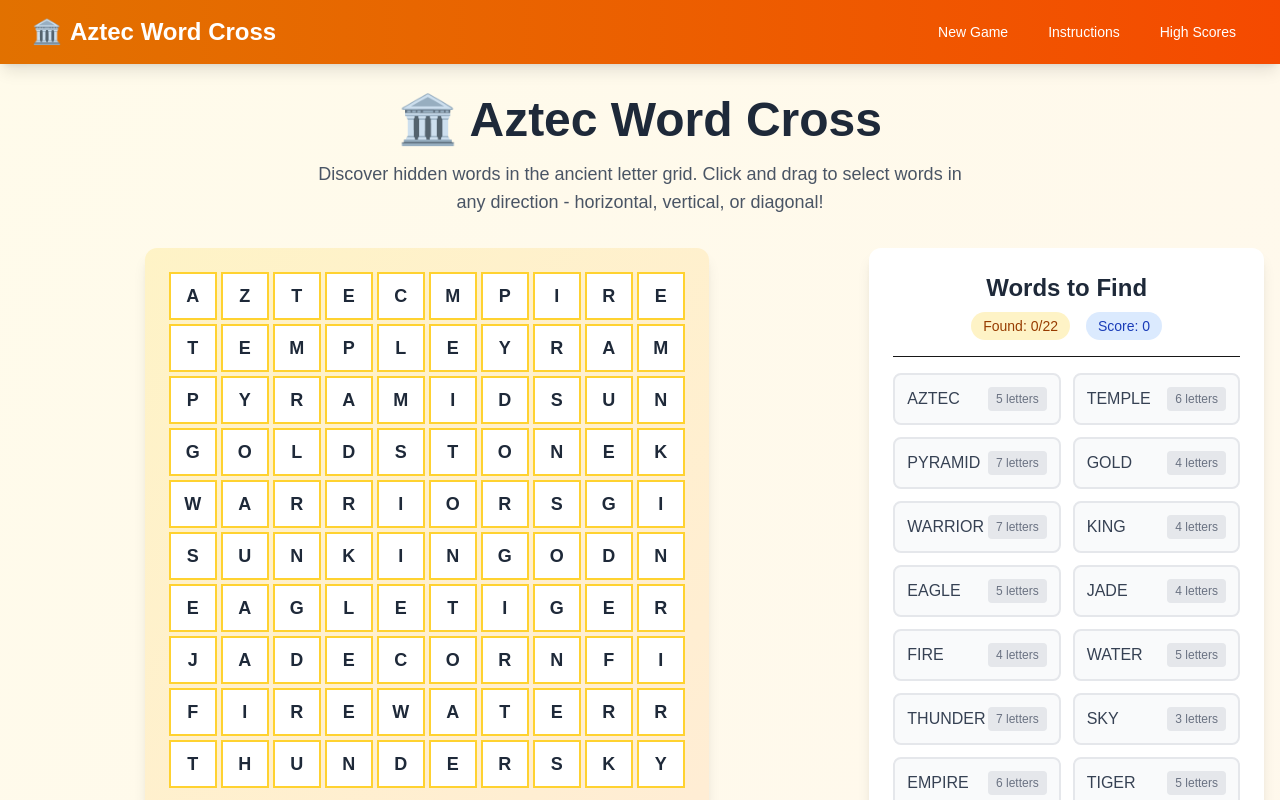
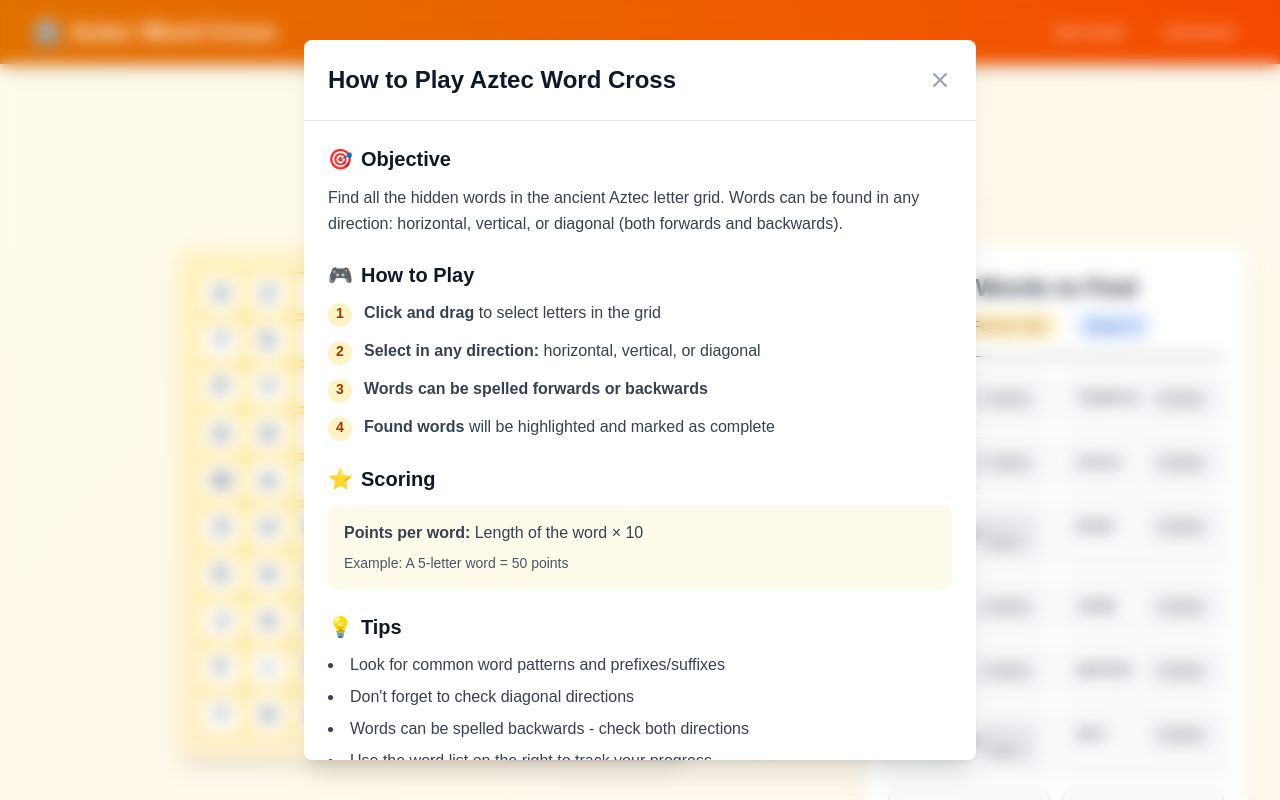
Before and after one commit to SylveHenry/aztec-game, a Next.js app: page / in a window 1280 px wide. Both pictures are taken after a click on the button "Instructions". Shown: the top 800 px of the page. Built offline with nearby package versions, Linux system fonts and the light colour scheme.

Commit message:
update ungoing

```diff
--- a/src/app/page.tsx
+++ b/src/app/page.tsx
@@ -5,7 +5,6 @@ import Navbar from '@/components/Navbar';
 import Footer from '@/components/Footer';
 import GameBoard from '@/components/GameBoard';
 import WordList from '@/components/WordList';
-import GameControls from '@/components/GameControls';
 import { useWordCross } from '@/hooks/useWordCross';
 import { getCurrentGame } from '@/data/gameData';
 
@@ -34,9 +33,9 @@ export default function Home() {
           </p>
         </div>
 
-        <div className="grid grid-cols-1 lg:grid-cols-3 gap-8 max-w-7xl mx-auto">
+        <div className="grid grid-cols-1 lg:grid-cols-3 gap-8 max-w-7xl mx-auto px-4">
           {/* Game Board - Takes up 2 columns on large screens */}
-          <div className="lg:col-span-2 flex justify-center">
+          <div className="lg:col-span-2 flex justify-center w-full">
             <GameBoard
               gameState={gameState}
               onCellMouseDown={handleCellMouseDown}
@@ -45,45 +44,13 @@ export default function Home() {
             />
           </div>
 
-          {/* Sidebar with Word List and Controls */}
-          <div className="space-y-6">
+          {/* Sidebar with Word List */}
+          <div className="space-y-6 w-full">
             <WordList
               wordsToFind={gameState.wordsToFind}
               foundWords={gameState.foundWords}
               score={gameState.score}
             />
-
-            <GameControls
-              onResetGame={resetGame}
-              gameCompleted={gameState.gameCompleted}
-              difficulty={gameData.difficulty}
-            />
-          </div>
-        </div>
-
-        {/* Game Info Section */}
-        <div className="mt-12 max-w-4xl mx-auto">
-          <div className="bg-white rounded-xl shadow-lg p-8">
-            <h2 className="text-2xl font-bold text-gray-800 mb-4 text-center">
-              About {gameData.title}
-            </h2>
-            <div className="grid grid-cols-1 md:grid-cols-3 gap-6 text-center">
-              <div className="p-4 bg-amber-50 rounded-lg">
-                <div className="text-2xl mb-2">🎯</div>
-                <h3 className="font-semibold text-gray-800">Difficulty</h3>
-                <p className="text-gray-600 capitalize">{gameData.difficulty}</p>
-              </div>
-              <div className="p-4 bg-amber-50 rounded-lg">
-                <div className="text-2xl mb-2">📝</div>
-                <h3 className="font-semibold text-gray-800">Words to Find</h3>
-                <p className="text-gray-600">{gameData.words.length} words</p>
-              </div>
-              <div className="p-4 bg-amber-50 rounded-lg">
-                <div className="text-2xl mb-2">🏆</div>
-                <h3 className="font-semibold text-gray-800">Current Score</h3>
-                <p className="text-gray-600">{gameState.score} points</p>
-              </div>
-            </div>
           </div>
         </div>
       </main>
--- a/src/components/Footer.tsx
+++ b/src/components/Footer.tsx
@@ -41,7 +41,7 @@ const Footer: React.FC = () => {
 
         <div className="mt-8 pt-8 border-t border-gray-700 text-center">
           <p className="text-gray-400 text-sm">
-            © 2024 Aztec Word Cross. Built with Next.js and Tailwind CSS.
+            © {new Date().getFullYear()} Aztec Word Cross. Built with Next.js and Tailwind CSS.
           </p>
         </div>
       </div>
--- a/src/components/GameBoard.tsx
+++ b/src/components/GameBoard.tsx
@@ -29,7 +29,7 @@ const GameBoard: React.FC<GameBoardProps> = ({
   };
 
   const getCellClassName = (row: number, col: number): string => {
-    const baseClasses = "w-10 h-10 sm:w-12 sm:h-12 border-2 border-amber-300 flex items-center justify-center font-bold text-lg cursor-pointer select-none transition-all duration-200";
+    const baseClasses = "aspect-square border-2 border-amber-300 flex items-center justify-center font-bold cursor-pointer select-none transition-all duration-200 text-xs sm:text-sm md:text-base lg:text-lg";
 
     if (isCellPartOfFoundWord(row, col)) {
       return `${baseClasses} bg-green-200 text-green-800 border-green-400`;
@@ -43,10 +43,10 @@ const GameBoard: React.FC<GameBoardProps> = ({
   };
 
   return (
-    <div className="flex flex-col items-center space-y-4">
-      <div className="bg-gradient-to-br from-amber-100 to-orange-100 p-6 rounded-xl shadow-lg">
+    <div className="flex flex-col items-center space-y-4 w-full">
+      <div className="bg-gradient-to-br from-amber-100 to-orange-100 p-3 sm:p-4 md:p-6 rounded-xl shadow-lg w-full max-w-lg">
         <div
-          className="grid gap-1"
+          className="grid gap-0.5 sm:gap-1 w-full aspect-square"
           style={{
             gridTemplateColumns: `repeat(${grid[0]?.length || 0}, minmax(0, 1fr))`,
             userSelect: 'none'
@@ -78,7 +78,7 @@ const GameBoard: React.FC<GameBoardProps> = ({
       </div>
 
       {gameState.gameCompleted && (
-        <div className="bg-green-100 border-2 border-green-400 rounded-lg p-4 text-center">
+        <div className="bg-green-100 border-2 border-green-400 rounded-lg p-4 text-center max-w-lg w-full">
           <h3 className="text-xl font-bold text-green-800 mb-2">🎉 Congratulations!</h3>
           <p className="text-green-700">
             You found all words! Final Score: <span className="font-bold">{gameState.score}</span>
--- /dev/null
+++ b/src/components/InstructionsModal.tsx
@@ -0,0 +1,105 @@
+'use client';
+
+import React from 'react';
+import Modal from './Modal';
+
+interface InstructionsModalProps {
+  isOpen: boolean;
+  onClose: () => void;
+}
+
+const InstructionsModal: React.FC<InstructionsModalProps> = ({ isOpen, onClose }) => {
+  return (
+    <Modal isOpen={isOpen} onClose={onClose} title="How to Play Aztec Word Cross">
+      <div className="space-y-6 text-gray-700">
+        {/* Objective */}
+        <section>
+          <h3 className="text-xl font-semibold text-gray-900 mb-3 flex items-center">
+            <span className="mr-2">🎯</span>
+            Objective
+          </h3>
+          <p className="leading-relaxed">
+            Find all the hidden words in the ancient Aztec letter grid. Words can be found in any direction:
+            horizontal, vertical, or diagonal (both forwards and backwards).
+          </p>
+        </section>
+
+        {/* How to Play */}
+        <section>
+          <h3 className="text-xl font-semibold text-gray-900 mb-3 flex items-center">
+            <span className="mr-2">🎮</span>
+            How to Play
+          </h3>
+          <div className="space-y-3">
+            <div className="flex items-start">
+              <span className="inline-block w-6 h-6 bg-amber-100 text-amber-800 rounded-full text-sm font-bold text-center mr-3 mt-0.5">1</span>
+              <p><strong>Click and drag</strong> to select letters in the grid</p>
+            </div>
+            <div className="flex items-start">
+              <span className="inline-block w-6 h-6 bg-amber-100 text-amber-800 rounded-full text-sm font-bold text-center mr-3 mt-0.5">2</span>
+              <p><strong>Select in any direction:</strong> horizontal, vertical, or diagonal</p>
+            </div>
+            <div className="flex items-start">
+              <span className="inline-block w-6 h-6 bg-amber-100 text-amber-800 rounded-full text-sm font-bold text-center mr-3 mt-0.5">3</span>
+              <p><strong>Words can be spelled forwards or backwards</strong></p>
+            </div>
+            <div className="flex items-start">
+              <span className="inline-block w-6 h-6 bg-amber-100 text-amber-800 rounded-full text-sm font-bold text-center mr-3 mt-0.5">4</span>
+              <p><strong>Found words</strong> will be highlighted and marked as complete</p>
+            </div>
+          </div>
+        </section>
+
+        {/* Scoring */}
+        <section>
+          <h3 className="text-xl font-semibold text-gray-900 mb-3 flex items-center">
+            <span className="mr-2">⭐</span>
+            Scoring
+          </h3>
+          <div className="bg-amber-50 p-4 rounded-lg">
+            <p className="mb-2"><strong>Points per word:</strong> Length of the word × 10</p>
+            <p className="text-sm text-gray-600">
+              Example: A 5-letter word = 50 points
+            </p>
+          </div>
+        </section>
+
+        {/* Tips */}
+        <section>
+          <h3 className="text-xl font-semibold text-gray-900 mb-3 flex items-center">
+            <span className="mr-2">💡</span>
+            Tips
+          </h3>
+          <ul className="space-y-2 list-disc list-inside">
+            <li>Look for common word patterns and prefixes/suffixes</li>
+            <li>Don&apos;t forget to check diagonal directions</li>
+            <li>Words can be spelled backwards - check both directions</li>
+            <li>Use the word list on the right to track your progress</li>
+            <li>Take your time - there&apos;s no time limit!</li>
+          </ul>
+        </section>
+
+        {/* Controls */}
+        <section>
+          <h3 className="text-xl font-semibold text-gray-900 mb-3 flex items-center">
+            <span className="mr-2">🖱️</span>
+            Controls
+          </h3>
+          <div className="bg-gray-50 p-4 rounded-lg space-y-2">
+            <p><strong>Mouse:</strong> Click and drag to select words</p>
+            <p><strong>Keyboard:</strong> Press <kbd className="px-2 py-1 bg-gray-200 rounded text-sm">Escape</kbd> to close this dialog</p>
+          </div>
+        </section>
+
+        {/* Good Luck */}
+        <div className="text-center p-4 bg-gradient-to-r from-amber-100 to-orange-100 rounded-lg">
+          <p className="text-lg font-semibold text-amber-800">
+            🏛️ Good luck exploring the ancient Aztec word mysteries! 🏛️
+          </p>
+        </div>
+      </div>
+    </Modal>
+  );
+};
+
+export default InstructionsModal;
--- /dev/null
+++ b/src/components/Modal.tsx
@@ -0,0 +1,69 @@
+'use client';
+
+import React, { useEffect } from 'react';
+
+interface ModalProps {
+  isOpen: boolean;
+  onClose: () => void;
+  title: string;
+  children: React.ReactNode;
+}
+
+const Modal: React.FC<ModalProps> = ({ isOpen, onClose, title, children }) => {
+  // Handle escape key press
+  useEffect(() => {
+    const handleEscape = (event: KeyboardEvent) => {
+      if (event.key === 'Escape') {
+        onClose();
+      }
+    };
+
+    if (isOpen) {
+      document.addEventListener('keydown', handleEscape);
+      // Prevent body scroll when modal is open
+      document.body.style.overflow = 'hidden';
+    }
+
+    return () => {
+      document.removeEventListener('keydown', handleEscape);
+      document.body.style.overflow = 'unset';
+    };
+  }, [isOpen, onClose]);
+
+  if (!isOpen) return null;
+
+  return (
+    <div className="fixed inset-0 z-50 overflow-y-auto">
+      {/* Backdrop */}
+      <div
+        className="fixed inset-0 backdrop-blur-sm transition-all duration-300"
+        onClick={onClose}
+      />
+
+      {/* Modal */}
+      <div className="flex min-h-full items-center justify-center p-4">
+        <div className="relative bg-white rounded-lg shadow-xl max-w-2xl w-full max-h-[90vh] overflow-y-auto">
+          {/* Header */}
+          <div className="flex items-center justify-between p-6 border-b border-gray-200">
+            <h2 className="text-2xl font-bold text-gray-900">{title}</h2>
+            <button
+              onClick={onClose}
+              className="text-gray-400 hover:text-gray-600 transition-colors"
+            >
+              <svg className="w-6 h-6" fill="none" stroke="currentColor" viewBox="0 0 24 24">
+                <path strokeLinecap="round" strokeLinejoin="round" strokeWidth={2} d="M6 18L18 6M6 6l12 12" />
+              </svg>
+            </button>
+          </div>
+
+          {/* Content */}
+          <div className="p-6">
+            {children}
+          </div>
+        </div>
+      </div>
+    </div>
+  );
+};
+
+export default Modal;
--- a/src/components/Navbar.tsx
+++ b/src/components/Navbar.tsx
@@ -1,9 +1,27 @@
 'use client';
 
-import React from 'react';
+import React, { useState } from 'react';
+import InstructionsModal from './InstructionsModal';
 
 const Navbar: React.FC = () => {
+  const [isMobileMenuOpen, setIsMobileMenuOpen] = useState(false);
+  const [isInstructionsModalOpen, setIsInstructionsModalOpen] = useState(false);
+
+  const toggleMobileMenu = () => {
+    setIsMobileMenuOpen(!isMobileMenuOpen);
+  };
+
+  const openInstructionsModal = () => {
+    setIsInstructionsModalOpen(true);
+    setIsMobileMenuOpen(false); // Close mobile menu when opening modal
+  };
+
+  const closeInstructionsModal = () => {
+    setIsInstructionsModalOpen(false);
+  };
+
   return (
+    <>
       <nav className="bg-gradient-to-r from-amber-600 to-orange-600 shadow-lg">
         <div className="max-w-7xl mx-auto px-4 sm:px-6 lg:px-8">
           <div className="flex justify-between items-center h-16">
@@ -21,25 +39,52 @@ const Navbar: React.FC = () => {
                 <button className="text-white hover:bg-amber-700 hover:text-white px-3 py-2 rounded-md text-sm font-medium transition-colors">
                   New Game
                 </button>
-              <button className="text-white hover:bg-amber-700 hover:text-white px-3 py-2 rounded-md text-sm font-medium transition-colors">
+                <button
+                  onClick={openInstructionsModal}
+                  className="text-white hover:bg-amber-700 hover:text-white px-3 py-2 rounded-md text-sm font-medium transition-colors"
+                >
                   Instructions
-              </button>
-              <button className="text-white hover:bg-amber-700 hover:text-white px-3 py-2 rounded-md text-sm font-medium transition-colors">
-                High Scores
                 </button>
               </div>
             </div>
 
             <div className="md:hidden">
-            <button className="text-white hover:bg-amber-700 p-2 rounded-md">
+              <button
+                onClick={toggleMobileMenu}
+                className="text-white hover:bg-amber-700 p-2 rounded-md transition-colors"
+              >
                 <svg className="h-6 w-6" fill="none" viewBox="0 0 24 24" stroke="currentColor">
                   <path strokeLinecap="round" strokeLinejoin="round" strokeWidth={2} d="M4 6h16M4 12h16M4 18h16" />
                 </svg>
               </button>
             </div>
           </div>
+
+          {/* Mobile menu */}
+          {isMobileMenuOpen && (
+            <div className="md:hidden">
+              <div className="px-2 pt-2 pb-3 space-y-1 sm:px-3 bg-amber-700 rounded-b-lg">
+                <button className="text-white hover:bg-amber-800 block px-3 py-2 rounded-md text-base font-medium w-full text-left transition-colors">
+                  New Game
+                </button>
+                <button
+                  onClick={openInstructionsModal}
+                  className="text-white hover:bg-amber-800 block px-3 py-2 rounded-md text-base font-medium w-full text-left transition-colors"
+                >
+                  Instructions
+                </button>
+              </div>
+            </div>
+          )}
         </div>
       </nav>
+
+      {/* Instructions Modal */}
+      <InstructionsModal
+        isOpen={isInstructionsModalOpen}
+        onClose={closeInstructionsModal}
+      />
+    </>
   );
 };
 
```
Also changed, not shown: package.json (+7 -6 lines), 1 other file (tests, documents, lock files or other folders). Lines whose indentation alone changed are shown as unchanged.
